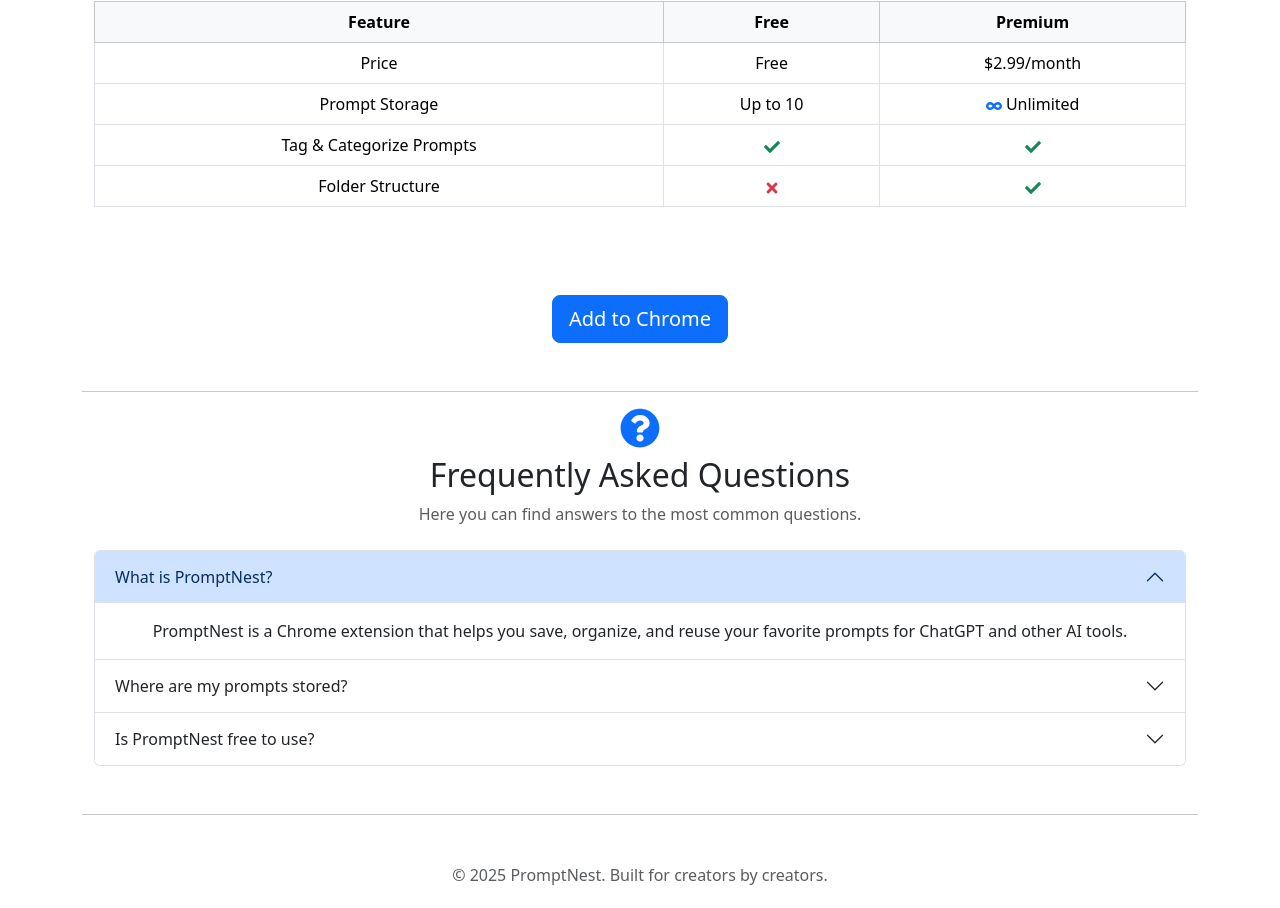
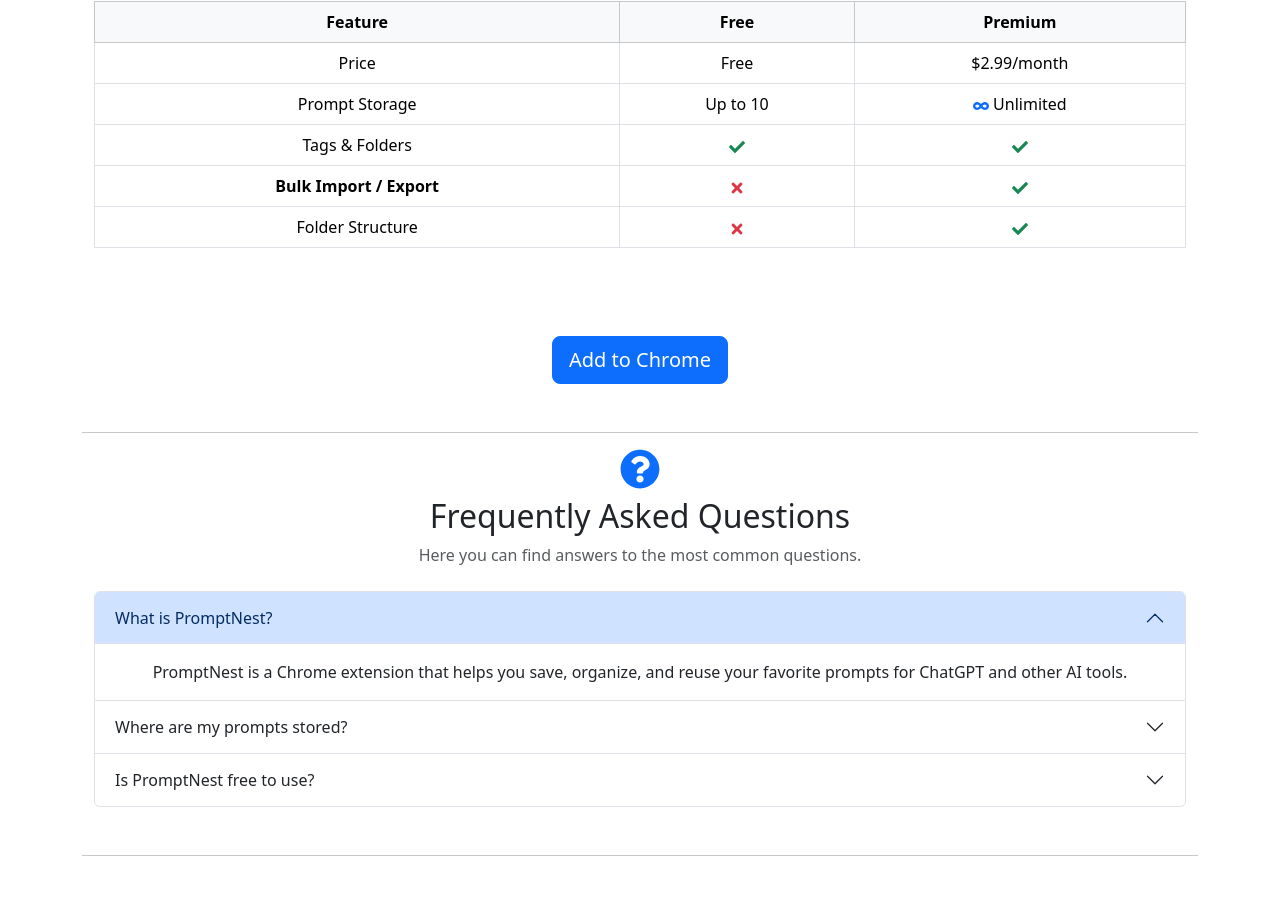
Before and after one commit to Prompt-Nest/promptnest-landing-page, a React (Vite) app: page / in a window 1280 px wide. Shown: the part 2179-3087 px from the top of the page. Built offline with nearby package versions, Linux system fonts and the light colour scheme.

Commit message:
Update Comparison.jsx
Pay wall import / export

```diff
--- a/src/components/Comparison.jsx
+++ b/src/components/Comparison.jsx
@@ -29,8 +29,13 @@
                             <td><FaInfinity className="text-primary" /> Unlimited</td>
                         </tr>
                         <tr>
-                            <td>Tag & Categorize Prompts</td>
+                            <td>Tags & Folders</td>
                             <td><FaCheck className="text-success" /></td>
+                            <td><FaCheck className="text-success" /></td>
+                        </tr>
+                        <tr>
+                            <th>Bulk Import / Export</th>
+                            <td><FaTimes className="text-danger" /></td>
                             <td><FaCheck className="text-success" /></td>
                         </tr>
                         <tr>
```
